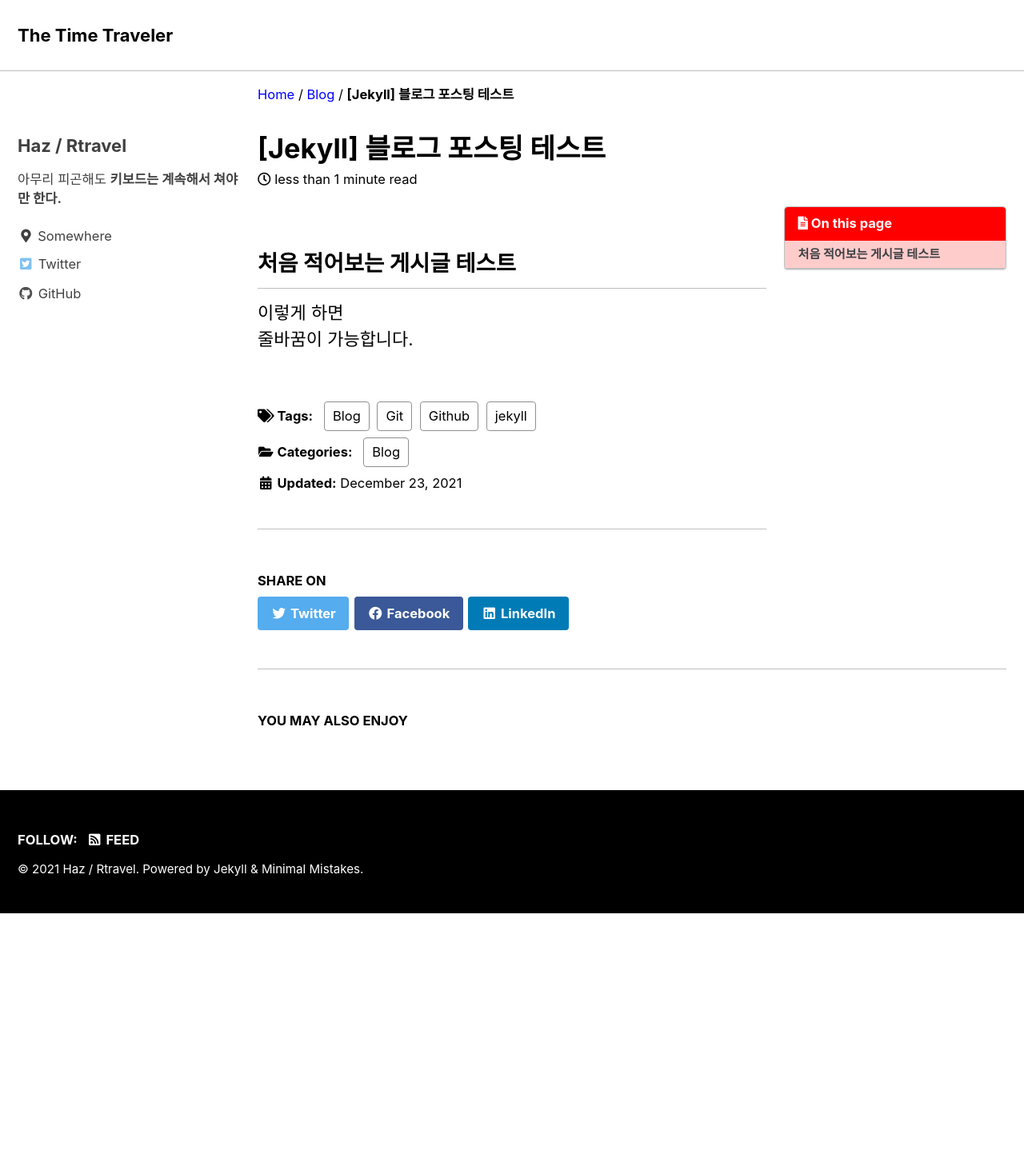
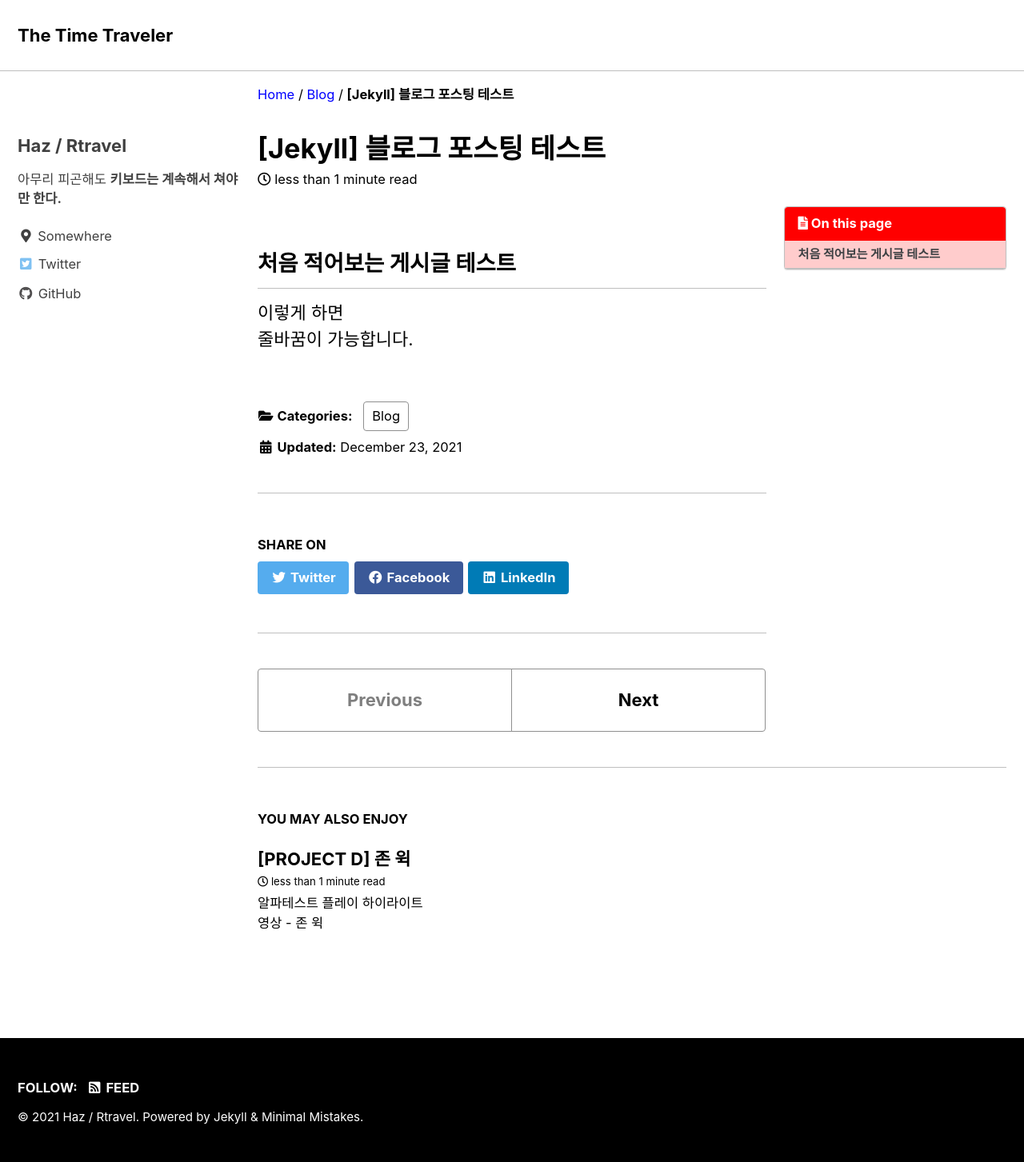
Before and after one commit to Haz-Rtravel/haz-rtravel.github.io, a Jekyll site: the page built from _posts/2021-12-23-This-is-First-Post.md, in a window 1280 px wide. Shown: the whole page at 80% size. Built offline with Jekyll 4.4.1, drawn with Linux system fonts in a browser that asks for light colours; cached includes are drawn as plain includes; before the commit the page ends 1142 px from its top, so only the background shows below that.

```diff
--- a/_posts/2021-12-23-This-is-First-Post.md
+++ b/_posts/2021-12-23-This-is-First-Post.md
@@ -5,7 +5,7 @@ excerpt: "md 파일에 마크다운 문법으로 작성하여 Github 원격 저
 categories:
   - Blog
 tags:
-  - [Blog, jekyll, Github, Git]
+  - []
 
 toc: true
 toc_sticky: true
--- /dev/null
+++ b/_posts/2021-12-24-Project-D-John-Wick.md
@@ -0,0 +1,18 @@
+---
+title:  "[PROJECT D] 존 윅"
+excerpt: "알파테스트 플레이 하이라이트 영상 - 존 윅"
+
+categories:
+  - Project D
+tags:
+  - []
+
+toc: true
+toc_sticky: true
+
+date: 2021-12-24
+last_modified_at: 2021-12-24
+---
+
+## John Wick
+{% include video id="MH5cQHiyV0o" provider="youtube" %}
```
Also changed, not shown: category/Blog.md (added, +7 -0 lines), category/Project D.md (added, +7 -0 lines).
